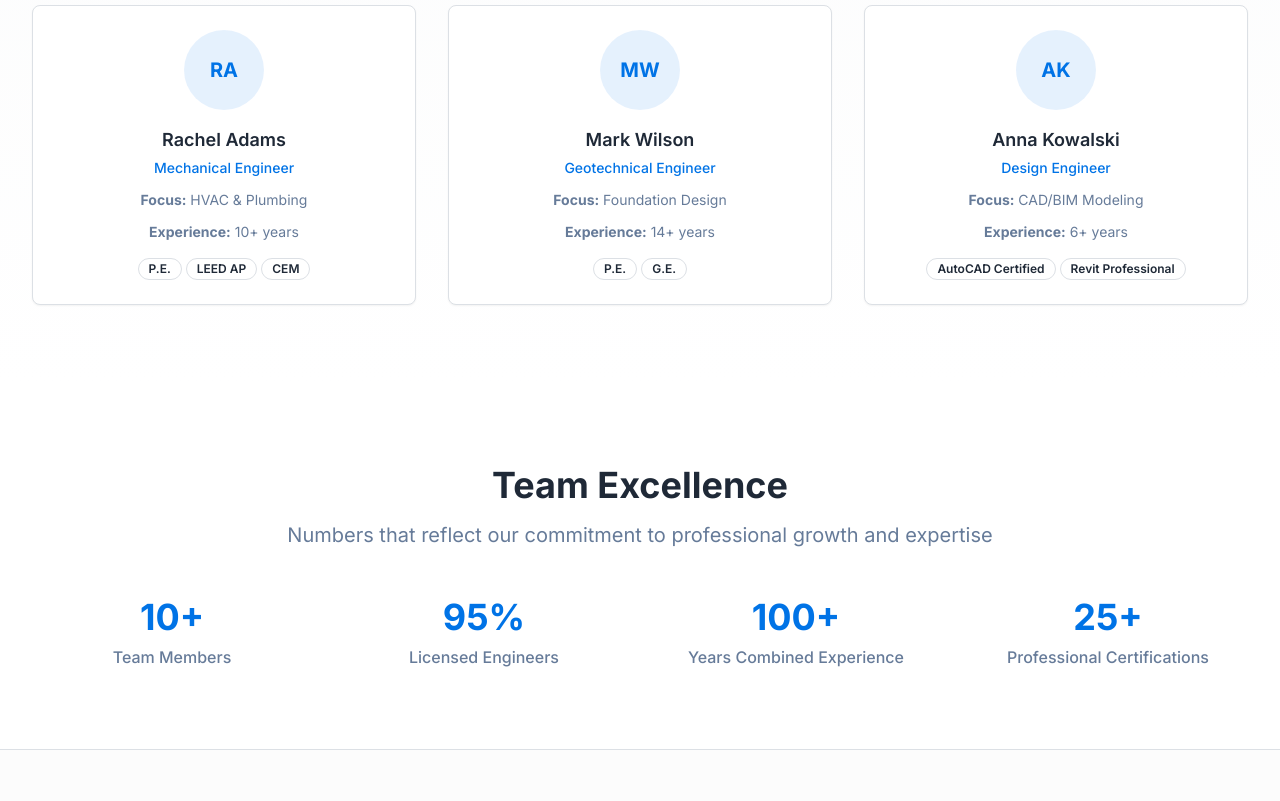
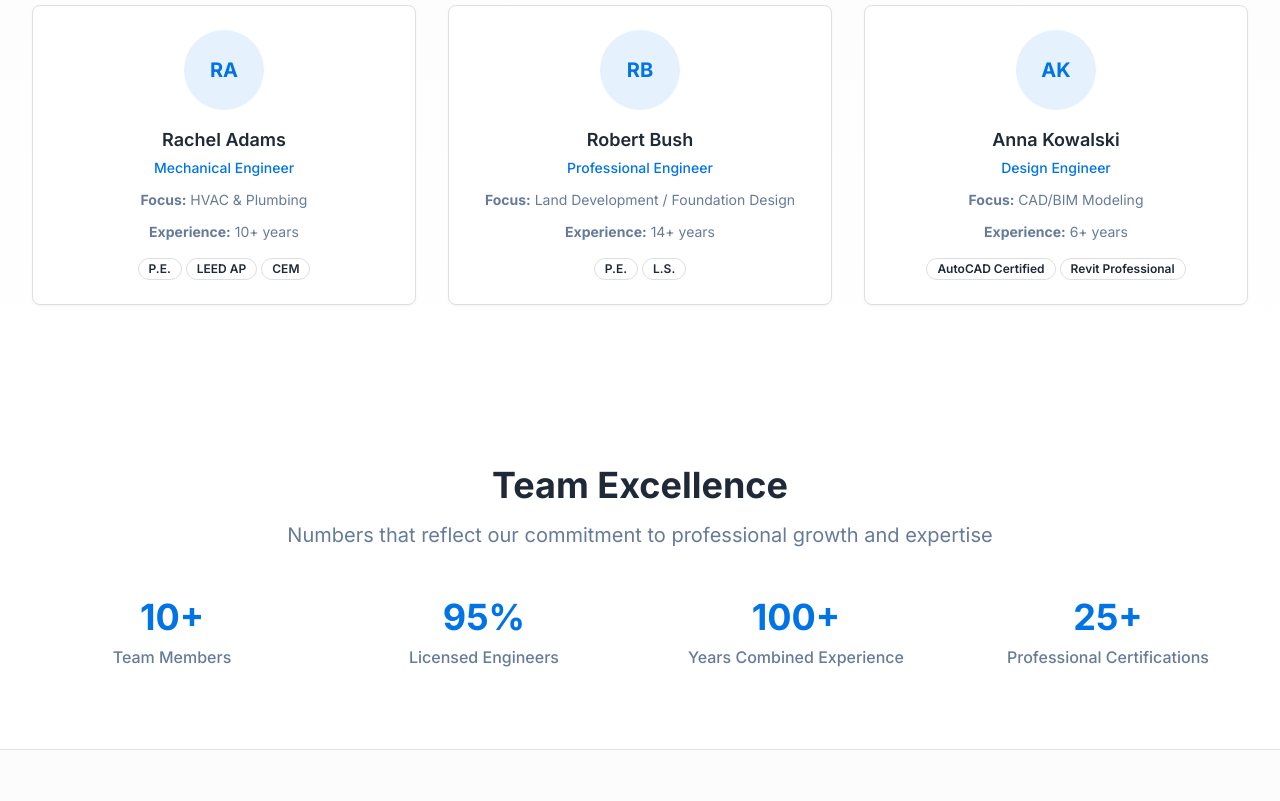
Before and after one commit to phoenix-legend7/vex-engineering, a Next.js app: page /team in a window 1280 px wide. Shown: the part 1880-2681 px from the top of the page. Built offline with nearby package versions, Linux system fonts and the light colour scheme.

Commit message:
Update team member details; replace Mark Wilson with Robert Bush and adjust title, specialization, and certifications.

```diff
--- a/app/team/page.tsx
+++ b/app/team/page.tsx
@@ -67,10 +67,10 @@ export default function Team() {
       experience: "10+ years"
     },
     {
-      name: "Mark Wilson",
-      title: "Geotechnical Engineer",
-      specialization: "Foundation Design",
-      certifications: ["P.E.", "G.E."],
+      name: "Robert Bush",
+      title: "Professional Engineer",
+      specialization: "Land Development / Foundation Design",
+      certifications: ["P.E.", "L.S."],
       experience: "14+ years"
     },
     {
```
